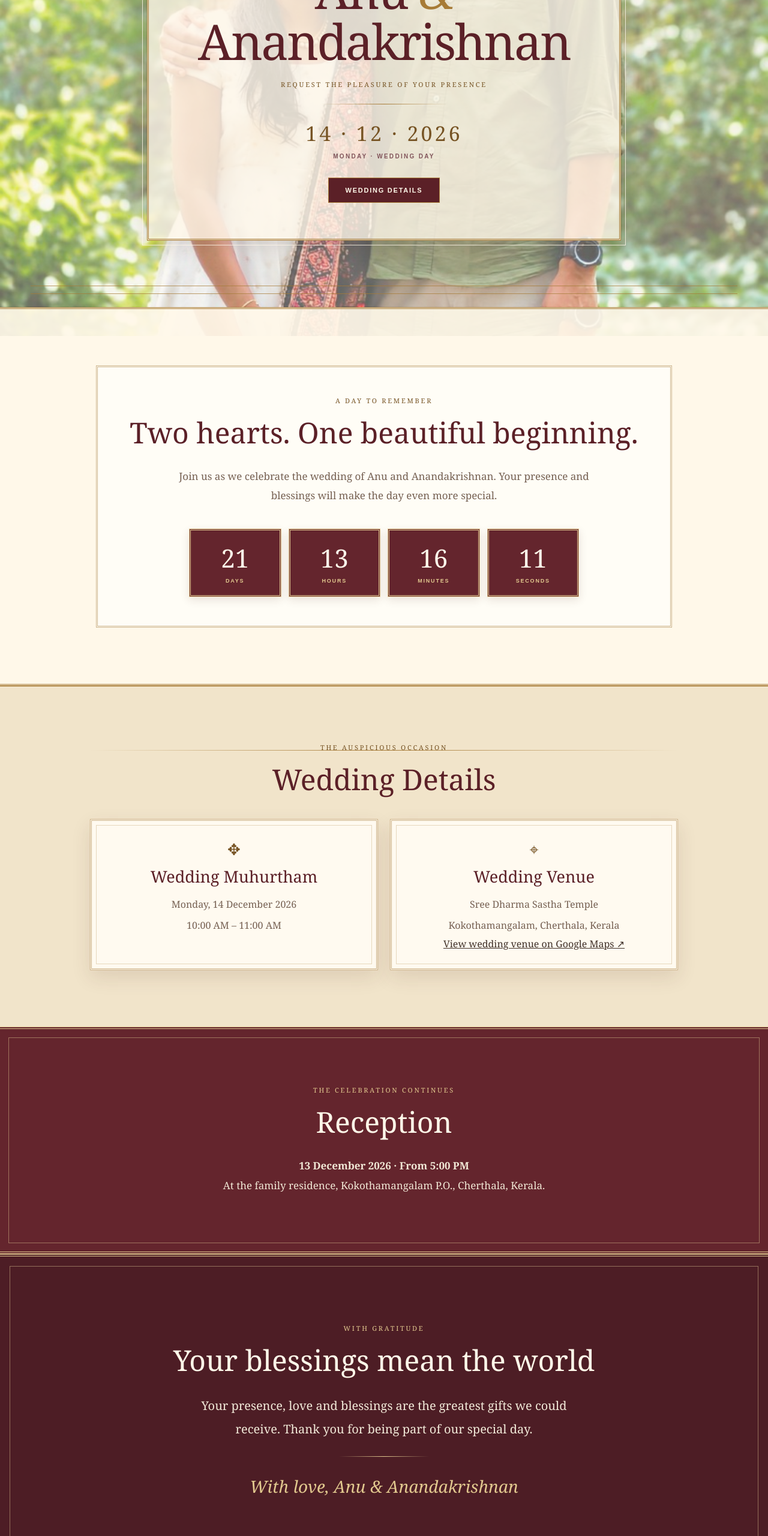
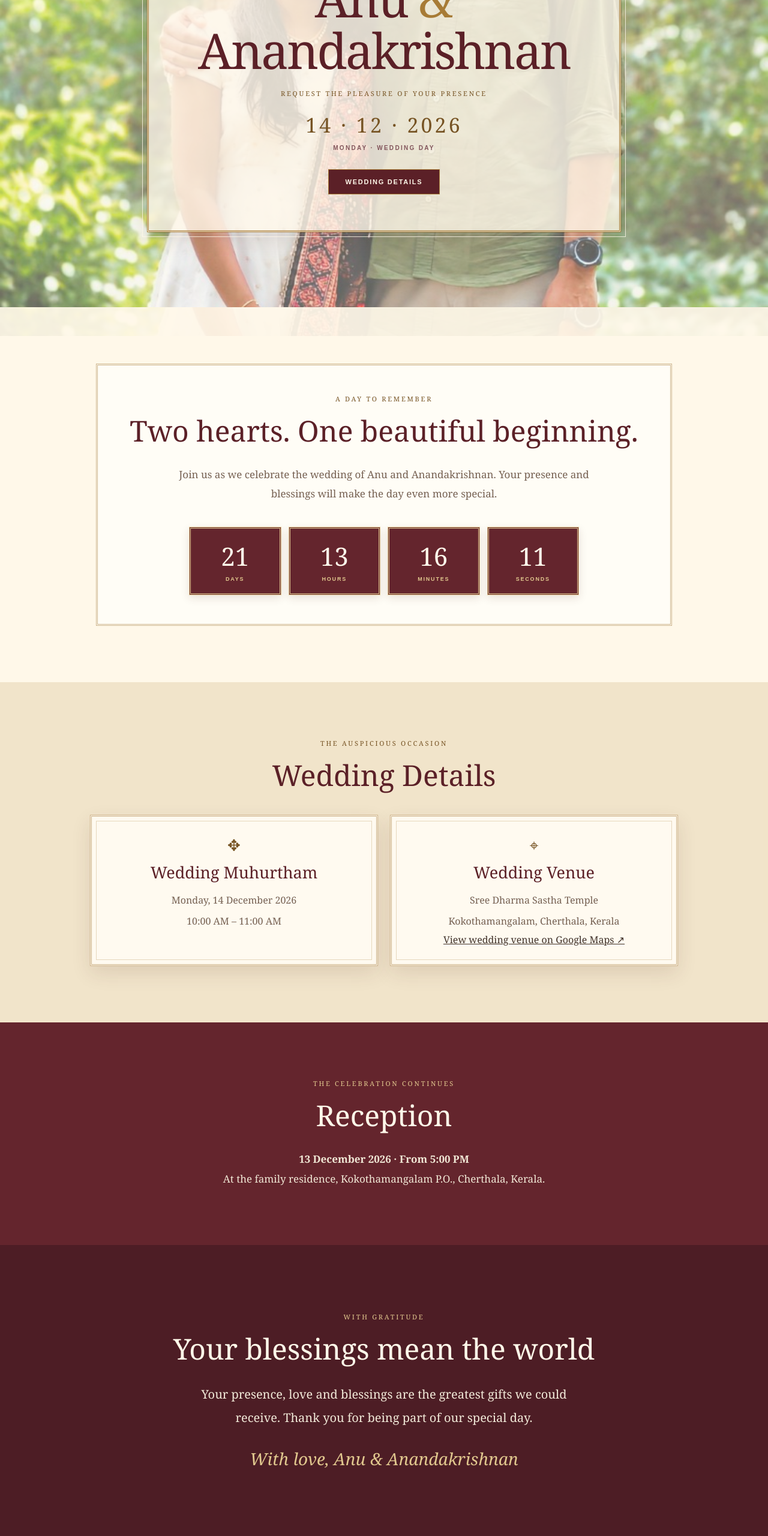
Before and after one commit to devadhathan0723-rgb/Anu-Ananthakrishnan-Wedding, a plain HTML site: page index.html in a window 1280 px wide. Shown: the part 240-2800 px from the top of the page at 60% size. Drawn offline with Linux system fonts and the light colour scheme.

Commit message:
Add files via upload

```diff
--- a/index.html
+++ b/index.html
@@ -21,14 +21,13 @@ body::after{content:"";position:fixed;inset:0;z-index:-1;background:rgba(255,248
 .hero{min-height:94svh;padding:46px 18px 76px;display:flex;align-items:center;justify-content:center;text-align:center;position:relative;background:linear-gradient(180deg,rgba(255,248,233,.14),rgba(255,248,233,.24)),url("assets/couple.jpg") center 34%/cover no-repeat;}
 a{color:inherit}
 .hero{min-height:94svh;padding:46px 18px 76px;display:flex;align-items:center;justify-content:center;text-align:center;position:relative;background:linear-gradient(135deg,rgba(251,247,237,.34),rgba(243,235,218,.42)),url("assets/couple.jpg") center 34%/cover no-repeat;}
-.hero:before,.hero:after{content:"";position:absolute;left:clamp(14px,4vw,54px);right:clamp(14px,4vw,54px);height:12px;border-top:1px solid var(--gold);border-bottom:1px solid var(--gold);opacity:.72}
-.hero:before{top:22px}.hero:after{bottom:22px}
+.hero:before,.hero:after{content:none}
 .hero-inner{width:min(790px,100%);position:relative;z-index:1;padding:clamp(30px,6vw,60px) 22px;background:rgba(255,248,233,.78);border:3px double var(--gold);outline:1px solid rgba(255,248,233,.8);outline-offset:7px;box-shadow:0 12px 36px rgba(49,24,20,.14)}
 .eyebrow,.label{font-family:Georgia,"Times New Roman",serif;font-size:11px;letter-spacing:.25em;text-transform:uppercase;color:var(--gold-dark)}
 h1,h2,h3{font-family:Georgia,"Times New Roman",serif;font-weight:normal}
 h1{font-size:clamp(43px,9vw,82px);line-height:1.04;margin:22px 0;color:var(--green);letter-spacing:-.035em}
 .amp{color:var(--gold);font-style:italic}
-.hero-rule{width:min(210px,45%);height:1px;background:linear-gradient(90deg,transparent,var(--gold),transparent);margin:25px auto}
+.hero-rule{display:none}
 .date{font-size:clamp(23px,5vw,34px);letter-spacing:.12em;color:var(--gold-dark);margin-top:22px}
 .date small{display:block;font:600 10px Arial,sans-serif;letter-spacing:.23em;margin-top:10px;color:var(--green-soft)}
 .open{display:inline-block;margin-top:30px;padding:14px 28px;border:1px solid var(--gold);background:var(--green);color:var(--ivory);text-decoration:none;font:600 11px Arial,sans-serif;letter-spacing:.16em;text-transform:uppercase;transition:transform .25s,background .25s,box-shadow .25s}
@@ -38,16 +37,16 @@ section{padding:clamp(64px,8vw,94px) 18px;position:relative}
 .label{text-align:center;color:var(--gold-dark)}
 h2{text-align:center;font-size:clamp(32px,6vw,48px);color:var(--green);margin:13px 0 25px}
 .intro{text-align:center;max-width:700px;margin:0 auto;color:var(--muted);font-size:17px;line-height:1.9}
-.welcome{background:rgba(255,248,233,.94);border-top:3px double var(--gold);border-bottom:3px double var(--gold)}
+.welcome{background:rgba(255,248,233,.94)}
 .welcome .wrap{padding:clamp(24px,5vw,48px);border:3px double var(--line);background:var(--paper)}
 .countdown{display:grid;grid-template-columns:repeat(4,1fr);gap:12px;max-width:650px;margin:38px auto 0}
 .unit{position:relative;background:#64252d;border:3px double var(--gold-light);padding:22px 6px 19px;text-align:center;box-shadow:0 5px 14px rgba(75,35,28,.12);transition:transform .3s,box-shadow .3s}
 .unit:hover{transform:translateY(-4px);box-shadow:0 15px 30px rgba(23,63,53,.18)}
 .unit strong{display:block;font-size:clamp(27px,5vw,42px);font-weight:normal;color:#fff9eb;line-height:1.15;font-variant-numeric:tabular-nums}
 .unit span{display:block;margin-top:9px;font:600 9px Arial,sans-serif;letter-spacing:.2em;text-transform:uppercase;color:var(--gold-light)}
-.details{background:rgba(241,227,200,.96);border-top:1px solid var(--gold)}
+.details{background:rgba(241,227,200,.96)}
 .section-frame{max-width:980px;margin:auto;position:relative}
-.section-frame:before{content:"";position:absolute;inset:12px 0 auto;height:1px;background:linear-gradient(90deg,transparent,var(--gold),transparent)}
+.section-frame:before{content:none}
 .cards{display:grid;grid-template-columns:repeat(2,minmax(0,1fr));gap:20px;margin-top:34px}
 .card{position:relative;background:#fffaf0;border:3px double var(--line);padding:34px 24px 30px;text-align:center;box-shadow:var(--shadow);transition:transform .35s,box-shadow .35s}
 .card:before{content:"";position:absolute;inset:7px;border:1px solid rgba(167,123,54,.28);pointer-events:none}
@@ -57,20 +56,20 @@ h2{text-align:center;font-size:clamp(32px,6vw,48px);color:var(--green);margin:13
 .card p{font-size:16px;color:var(--muted);line-height:1.8;margin:6px 0}
 .map-pending{margin-top:16px;color:var(--gold-dark);font-size:13px;font-style:italic}\n.mapbtn{display:inline-block;margin-top:16px;padding:12px 19px;border:1px solid var(--gold);color:var(--green);text-decoration:none;font:600 10px Arial,sans-serif;letter-spacing:.12em;text-transform:uppercase;transition:background .25s,color .25s}
 .mapbtn:hover{background:var(--green);color:var(--ivory)}
-.reception{background:#64252d;color:var(--ivory);text-align:center;overflow:hidden;border-top:4px double var(--gold-light);border-bottom:4px double var(--gold-light)}
-.reception:before{content:"";position:absolute;inset:14px;border:1px solid rgba(217,194,143,.5);pointer-events:none}
+.reception{background:#64252d;color:var(--ivory);text-align:center;overflow:hidden}
+.reception:before{content:none}
 .reception .label{color:var(--gold-light)}
 .reception h2{color:var(--ivory)}
 .reception .intro{color:#f1e8d6}
-.blessings{background:#4d1d25;color:var(--ivory);text-align:center;padding:clamp(76px,10vw,112px) 20px;border-top:4px double var(--gold-light)}
-.blessings:before{content:"";position:absolute;inset:16px;border:1px solid rgba(217,194,143,.5);pointer-events:none}
+.blessings{background:#4d1d25;color:var(--ivory);text-align:center;padding:clamp(76px,10vw,112px) 20px}
+.blessings:before{content:none}
 .blessings .wrap{max-width:760px}
 .blessings .label{color:var(--gold-light)}
 .blessings h2{color:var(--ivory);margin-bottom:24px}
 .blessings .message{max-width:680px;margin:0 auto;color:#f2ead9;font-size:clamp(17px,2.5vw,20px);line-height:1.95}
 .blessings .signature{margin-top:30px;color:var(--gold-light);font-size:clamp(21px,4vw,28px);font-style:italic}
-.blessings .closing-rule{width:150px;height:1px;background:linear-gradient(90deg,transparent,var(--gold-light),transparent);margin:26px auto 0}
-.footer{text-align:center;padding:26px 15px;color:var(--gold-dark);font:11px Georgia,serif;letter-spacing:.08em;background:#fff8e9;border-top:3px double var(--gold)}
+.blessings .closing-rule{display:none}
+.footer{text-align:center;padding:26px 15px;color:var(--gold-dark);font:11px Georgia,serif;letter-spacing:.08em;background:#fff8e9}
 /* Traditional invitation-style sliding entrances */
 .reveal{opacity:0;transform:translateX(-42px);transition:opacity .85s ease,transform .85s cubic-bezier(.22,.7,.2,1)}
 .reveal-left{transform:translateX(-52px)}
@@ -92,7 +91,7 @@ h2{text-align:center;font-size:clamp(32px,6vw,48px);color:var(--green);margin:13
  .unit span{font-size:8px;letter-spacing:.12em}
  .intro{font-size:15px}
  .card{padding:29px 18px}
- .blessings:before,.reception:before{inset:9px}
+ .blessings:before,.reception:before{content:none}
 }
 @media(prefers-reduced-motion:reduce){
  html{scroll-behavior:auto}
```
